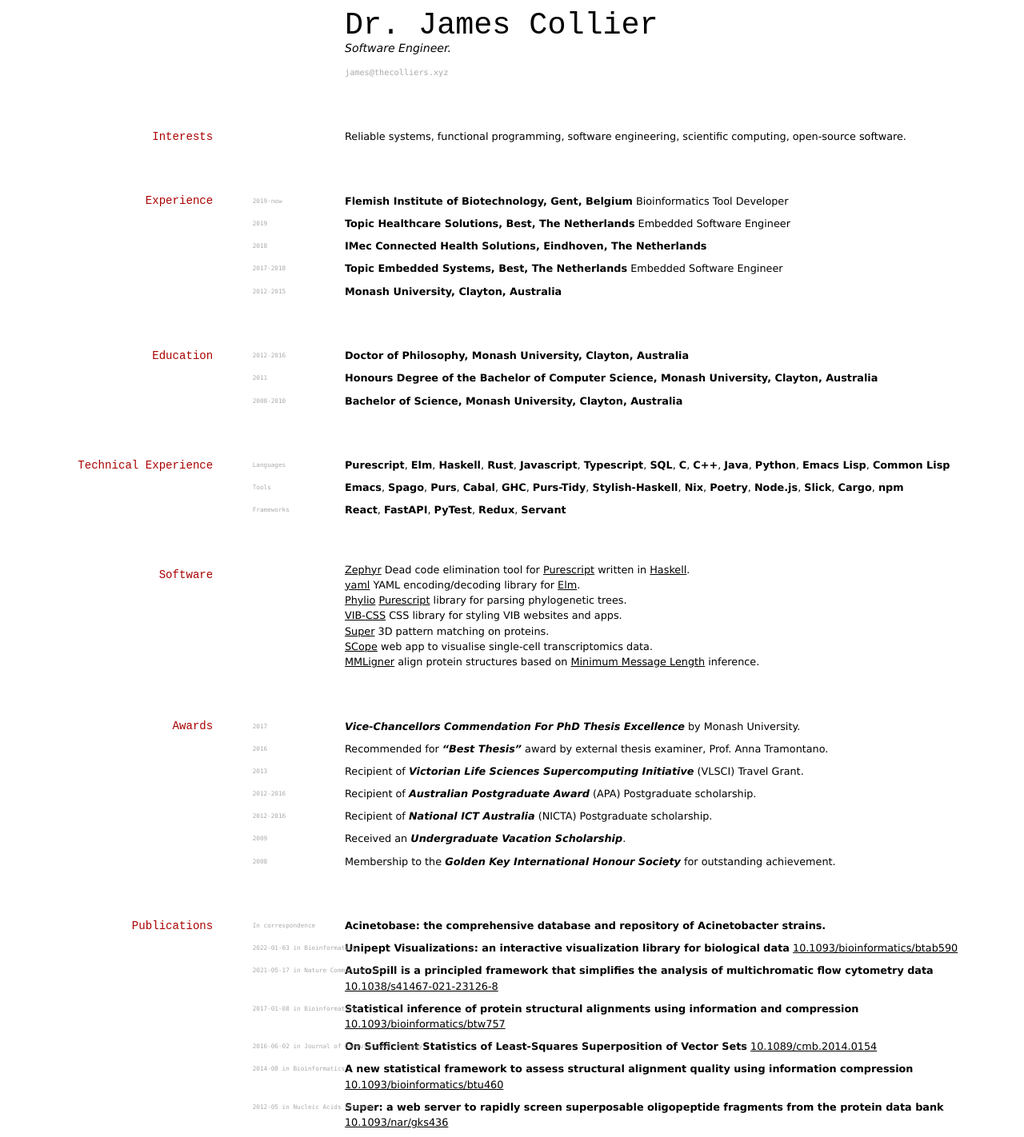
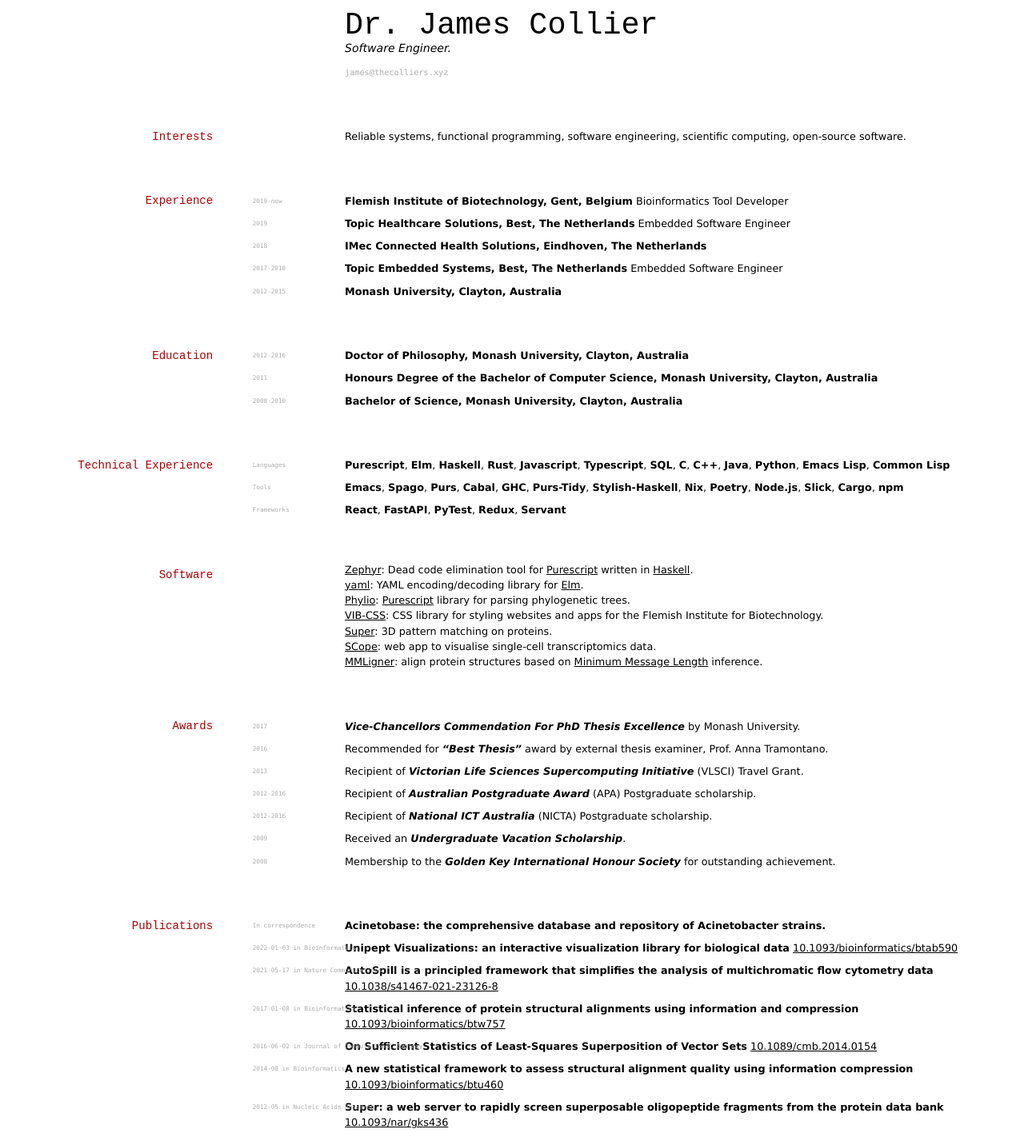
Before and after one commit to MaybeJustJames/jhc-at-home.github.io, a Jekyll site: the page built from index.md, in a window 1280 px wide. Shown: the whole page at 80% size. Built offline with Jekyll 4.4.1, drawn with Linux system fonts in a browser that asks for light colours.

Commit message:
expand VIB acronym

```diff
--- a/index.md
+++ b/index.md
@@ -59,13 +59,13 @@
 
 ## Software
 
-* [Zephyr](https://github.com/MaybeJustJames/zephyr) Dead code elimination tool for [Purescript](https://purescript.org/) written in [Haskell](https://haskell.org/).
-* [yaml](https://github.com/MaybeJustJames/yaml) YAML encoding/decoding library for [Elm](https://elm-lang.org/).
-* [Phylio](https://github.com/vibbits/phylio) [Purescript](https://purescript.org) library for parsing phylogenetic trees.
-* [VIB-CSS](https://github.com/vibbits/vib-css) CSS library for styling VIB websites and apps.
-* [Super](https://gitlab.com/structural-fragment-search/super) 3D pattern matching on proteins.
-* [SCope](https://github.com/aertslab/SCope) web app to visualise single-cell transcriptomics data.
-* [MMLigner](https://lcb.infotech.monash.edu/mmligner/) align protein structures based on [Minimum Message Length](http://allisons.org/ll/MML/) inference.
+* [Zephyr](https://github.com/MaybeJustJames/zephyr): Dead code elimination tool for [Purescript](https://purescript.org/) written in [Haskell](https://haskell.org/).
+* [yaml](https://github.com/MaybeJustJames/yaml): YAML encoding/decoding library for [Elm](https://elm-lang.org/).
+* [Phylio](https://github.com/vibbits/phylio): [Purescript](https://purescript.org) library for parsing phylogenetic trees.
+* [VIB-CSS](https://github.com/vibbits/vib-css): CSS library for styling websites and apps for the Flemish Institute for Biotechnology.
+* [Super](https://gitlab.com/structural-fragment-search/super): 3D pattern matching on proteins.
+* [SCope](https://github.com/aertslab/SCope): web app to visualise single-cell transcriptomics data.
+* [MMLigner](https://lcb.infotech.monash.edu/mmligner/): align protein structures based on [Minimum Message Length](http://allisons.org/ll/MML/) inference.
 
 ## Awards
 
```
